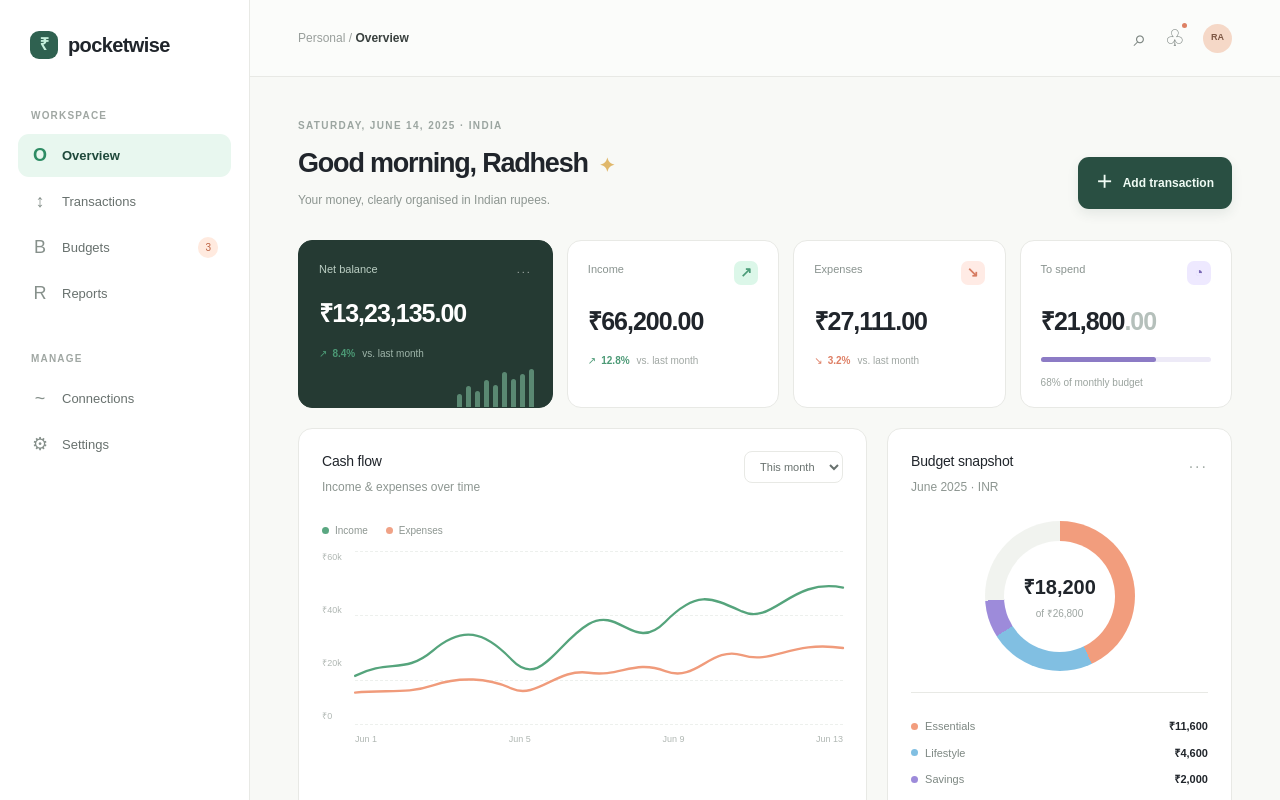
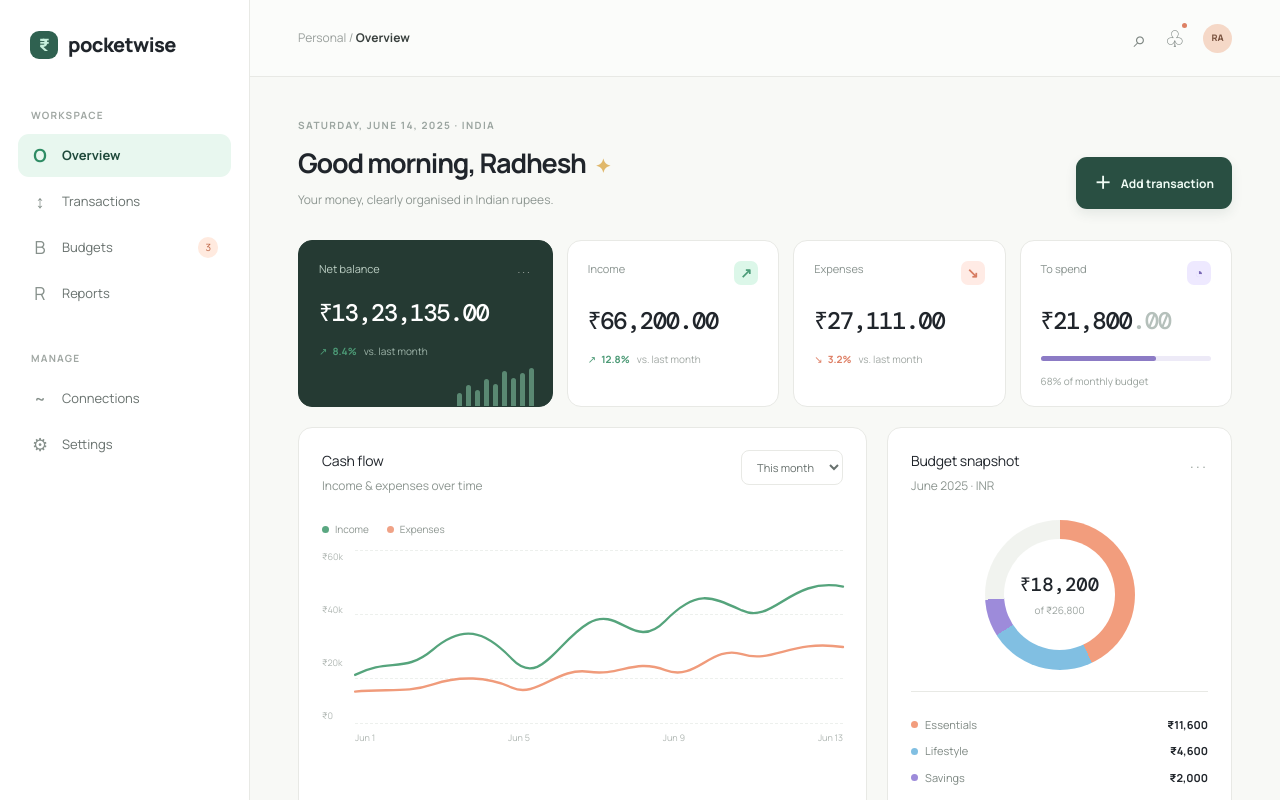
Before and after one commit to radhesh3897/radhesh-finance-new, a Next.js app: page / in a window 1280 px wide. Shown: the top 800 px of the page. Built offline with nearby package versions, Linux system fonts and the light colour scheme.

Commit message:
Refine dashboard typography with Manrope and DM Mono

```diff
--- a/app/layout.tsx
+++ b/app/layout.tsx
@@ -1,15 +1,16 @@
 import type { Metadata } from "next";
-import { Geist, Geist_Mono } from "next/font/google";
+import { DM_Mono, Manrope } from "next/font/google";
 import "./globals.css";
 
-const geistSans = Geist({
-  variable: "--font-geist-sans",
+const manrope = Manrope({
+  variable: "--font-manrope",
   subsets: ["latin"],
 });
 
-const geistMono = Geist_Mono({
-  variable: "--font-geist-mono",
+const dmMono = DM_Mono({
+  variable: "--font-dm-mono",
   subsets: ["latin"],
+  weight: ["400", "500"],
 });
 
 export const metadata: Metadata = {
@@ -29,7 +30,7 @@ export default function RootLayout({
   return (
     <html lang="en">
       <body
-        className={`${geistSans.variable} ${geistMono.variable} antialiased`}
+        className={`${manrope.variable} ${dmMono.variable} antialiased`}
       >
         {children}
       </body>
```
Also changed, not shown: app/globals.css.
